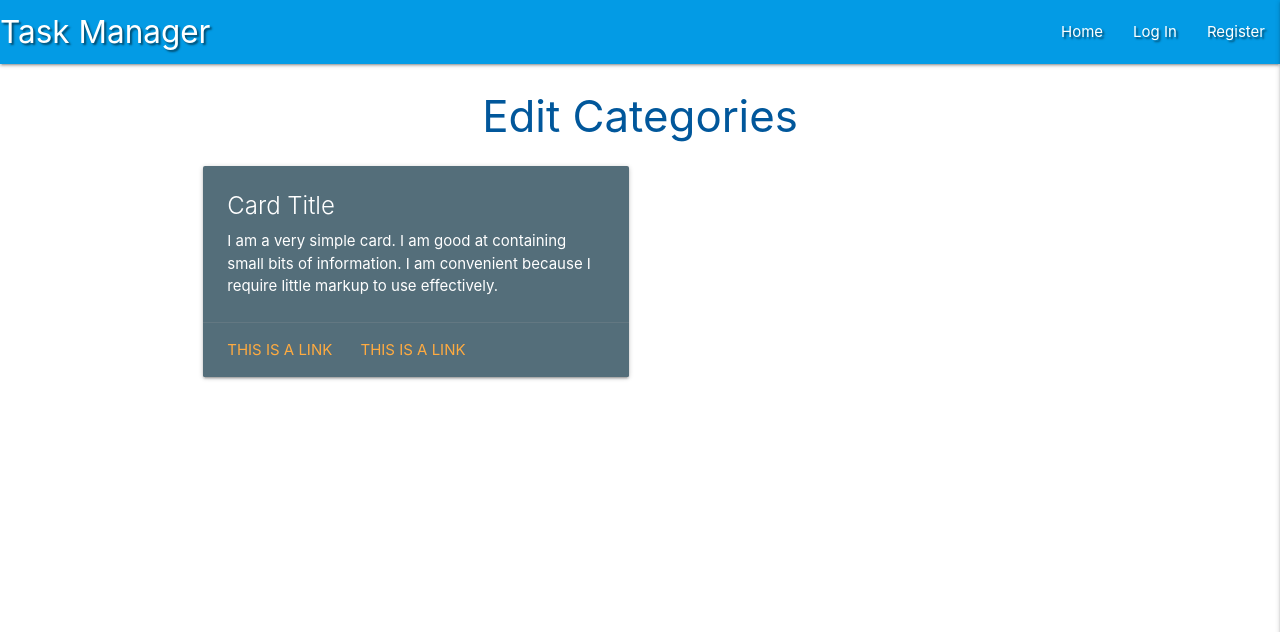
After one commit to Mr-Smyth/flask-task-manager, a Flask app: page /get_categories in a window 1280 px wide. The commit adds this page. Shown: the top 632 px of the page. Run offline with Flask 2, Linux system fonts and the light colour scheme; data that the repository does not hold is empty; some libraries are stand-ins or nearby versions.

Commit message:
Add a Categories html page
* Setup route and function for categories
* Add a basic card to the categories.html

```diff
--- a/app.py
+++ b/app.py
@@ -214,6 +214,12 @@ def delete_task(task_id):
     return redirect(url_for("get_tasks"))
 
 
+@app.route("/get_categories")
+def get_categories():
+    categories = list(mongo.db.categories.find().sort("category_name", 1))
+    return render_template("categories.html", categories=categories)
+
+
 if __name__ == "__main__":
     # Tell our app, how and where to run our application
     # set the host to the default ip set in env.py
--- a/templates/base.html
+++ b/templates/base.html
@@ -43,7 +43,7 @@
             {% if session.user %}
                 <li><a href="{{ url_for('profile', username=session['user']) }}">Profile</a></li>
                 <li><a href="{{ url_for('add_task') }}">New Task</a></li>
-                <li><a href="#">Manage Categories</a></li>
+                <li><a href="{{ url_for('get_categories') }}">Manage Categories</a></li>
                 <li><a href="{{ url_for('logout') }}">Log Out</a></li>
             {% else %}
                 <li><a href="{{ url_for('login') }}">Log In</a></li>
@@ -64,7 +64,7 @@
             {% if session.user %}
                 <li><a href="{{ url_for('profile', username=session['user']) }}">Profile</a></li>
                 <li><a href="{{ url_for('add_task') }}">New Task</a></li>
-                <li><a href="#">Manage Categories</a></li>
+                <li><a href="{{ url_for('get_categories') }}">Manage Categories</a></li>
                 <li><a href="{{ url_for('logout') }}">Log Out</a></li>
             {% else %}
                 <li><a href="{{ url_for('login') }}">Log In</a></li>
--- /dev/null
+++ b/templates/categories.html
@@ -0,0 +1,22 @@
+{% extends "base.html" %}
+{% block content %}
+
+    <h3 class="light-blue-text text-darken-4 center-align">Edit Categories</h3>
+
+	<div class="row">
+		<div class="col s12 m6">
+			<div class="card blue-grey darken-1">
+				<div class="card-content white-text">
+					<span class="card-title">Card Title</span>
+					<p>I am a very simple card. I am good at containing small bits of information.
+						I am convenient because I require little markup to use effectively.</p>
+				</div>
+				<div class="card-action">
+					<a href="#">This is a link</a>
+					<a href="#">This is a link</a>
+				</div>
+			</div>
+		</div>
+	</div>
+
+{% endblock %}
```
